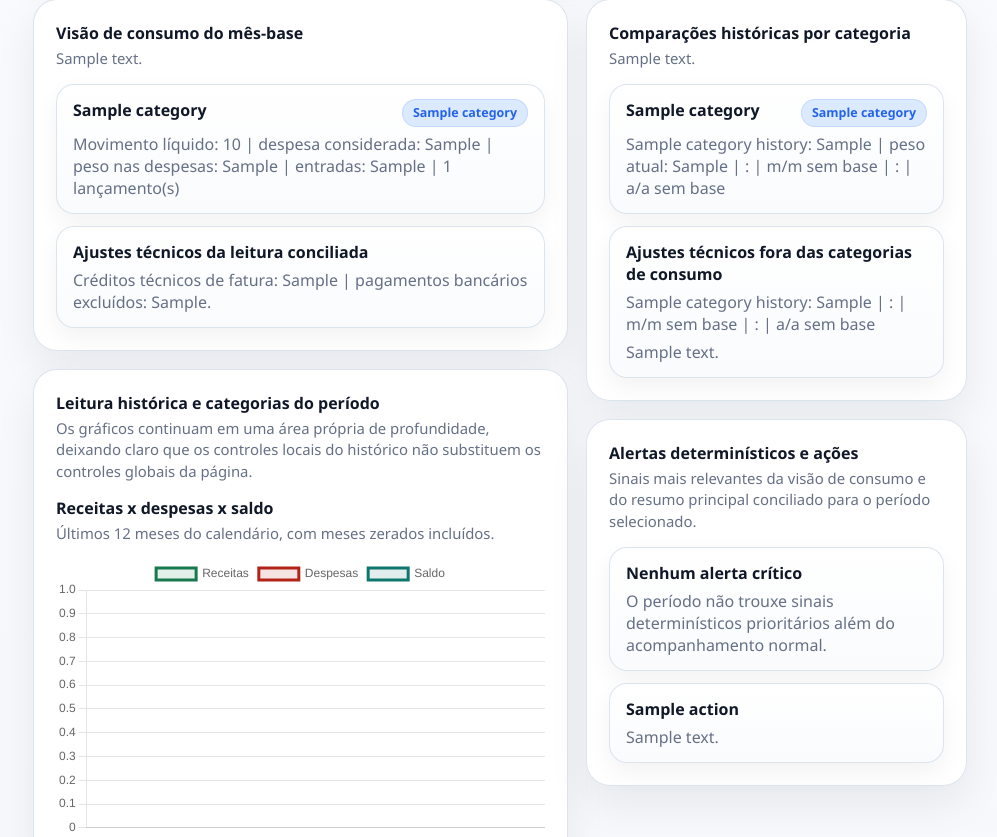
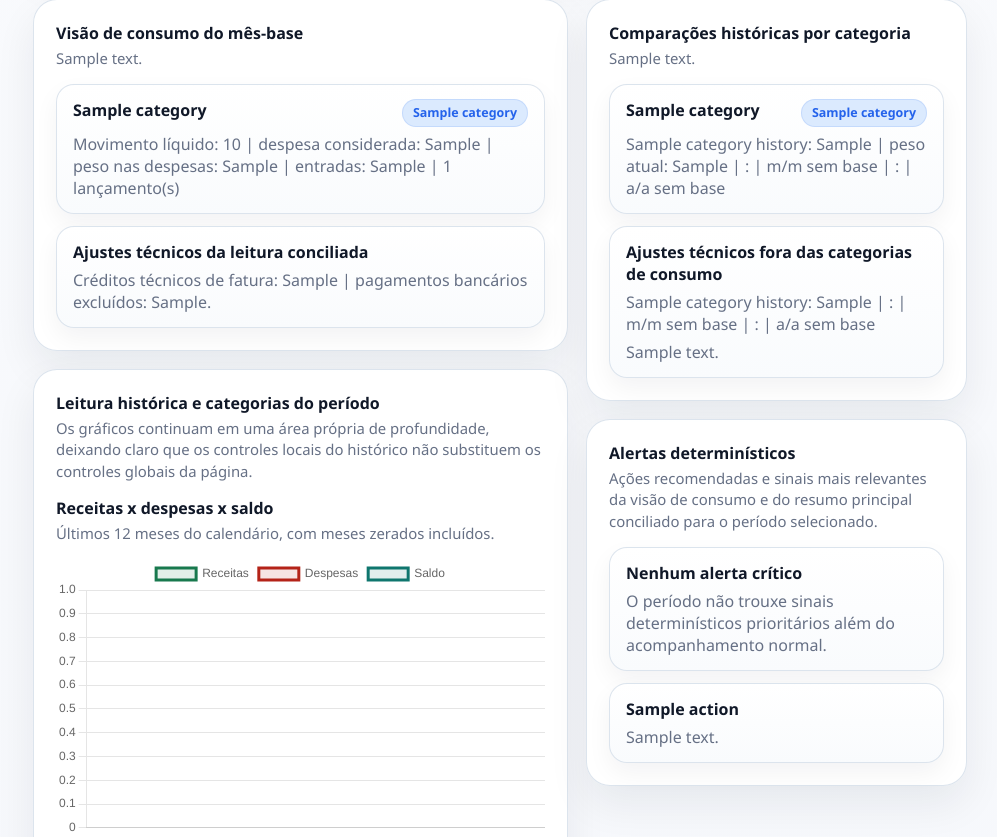
Before and after one commit to eduardokauer/finance_control, a Python web app: template app/templates/admin/analysis.html in a window 1280 px wide. Shown: the part 1282-2119 px from the top of the page, without its empty margins (283-1280 px from the left). Run offline with Jinja, Linux system fonts and the light colour scheme; the template is opened without the code that fills it: most values are stand-ins (such as "Sample title", 1, 10 or a date in 2020); some libraries are stand-ins or nearby versions.

Commit message:
fix rebuild regressions in admin layout branch

```diff
--- a/app/templates/admin/analysis.html
+++ b/app/templates/admin/analysis.html
@@ -217,8 +217,8 @@
       style="margin-bottom:0;"
     >
       <div class="analysis-section-header">
-        <strong>Alertas determinísticos e ações</strong>
-        <div class="subtle">Sinais mais relevantes da visão de consumo e do resumo principal conciliado para o período selecionado.</div>
+        <strong>Alertas determinísticos</strong>
+        <div class="subtle">Ações recomendadas e sinais mais relevantes da visão de consumo e do resumo principal conciliado para o período selecionado.</div>
       </div>
       <div class="analysis-list">
         {% for alert in analysis_data.alerts %}
--- a/app/web/routes/admin/helpers.py
+++ b/app/web/routes/admin/helpers.py
@@ -82,9 +82,9 @@ def _build_shell_context(request: Request) -> dict:
         "active_nav_key": active_key,
         "active_nav_label": active_item["label"] if active_item else "Admin",
         "active_nav_section_label": active_section or "Principal",
-        "admin_brand_name": "Finance Control",
+        "admin_brand_name": "Finance Control Admin",
         "admin_brand_subtitle": "Gestão Financeira",
-        "admin_shell_profile_name": "Finance Control",
+        "admin_shell_profile_name": "Finance Control Admin",
         "admin_shell_profile_subtitle": "Ambiente administrativo",
         "admin_shell_quick_links": [
             {"label": "Central operacional", "href": "/admin/operations"},
```
